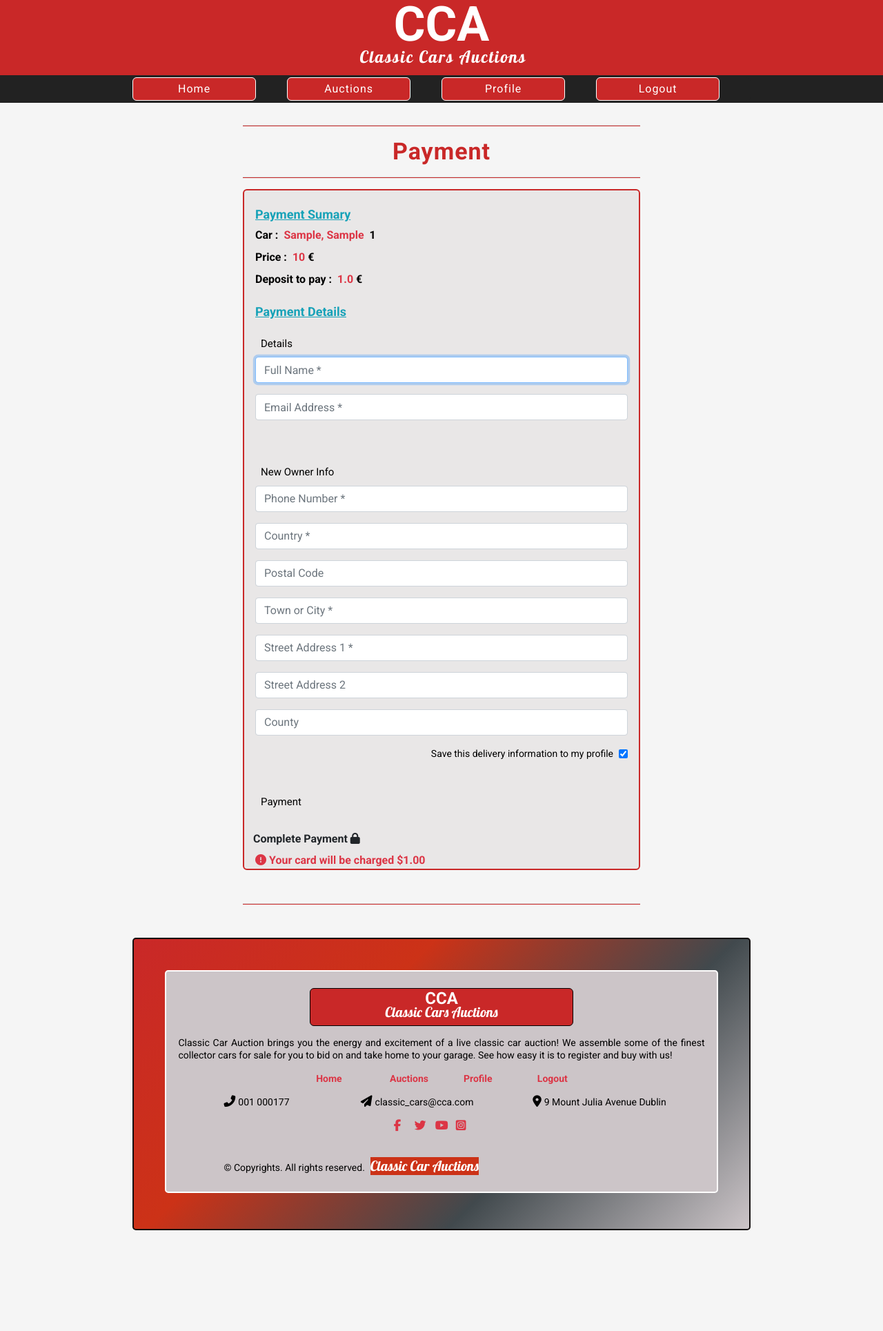
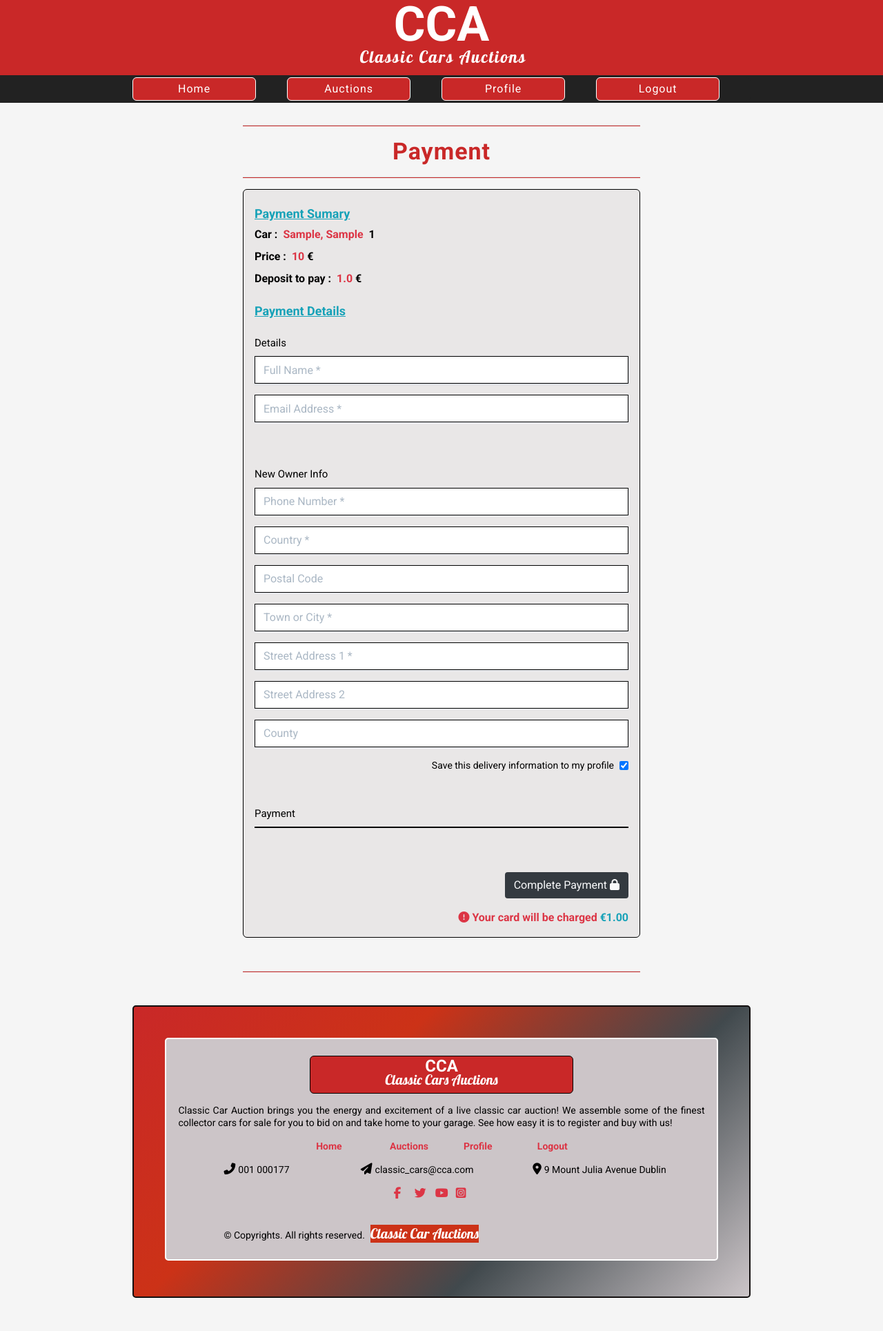
Before and after one commit to Code-Institute-Submissions/classic_cars_auctions, a Django app: page /payment/1 in a window 1280 px wide. Shown: the whole page at 69% size. Before the commit the page ends 1783 px from the top, so only its background shows below. Run offline with Django 3.2, Linux system fonts and the light colour scheme; a user stored in the database is signed in; tables that the repository leaves empty hold one stand-in row (values such as "Sample post"); some libraries are stand-ins or nearby versions.

Commit message:
added stripe elements

```diff
--- a/auctions/templates/auctions/auction_detail.html
+++ b/auctions/templates/auctions/auction_detail.html
@@ -55,7 +55,7 @@
       <div class="col col-10 col-sm-6  offset-1 offset-sm-3 item-sold text-center">
         <h1 class="header text-capitalize">sold for <span class="price">{{ highest_bid_obj.amount }}</span><span class="text-info">€</span></h1>
       </div>
-      <div class="text-center">
+      <div class="text-center mx-5">
         {% if user.is_authenticated %}
         {% if request.user.id == highest_bid_obj.user.id %}
         <p>Congratulations, you won this Auction. The last step to secure your purchase <span class="text-danger text-capitalize">{{ car.make }} , {{ car.model }}</span>  is the payment of a 10% deposit.</p>
--- a/payment/static/payment/css/payment.css
+++ b/payment/static/payment/css/payment.css
@@ -11,7 +11,7 @@
     width: 90%;
     margin: 0 auto;
     background-color: #e9e7e7;
-    border: 2px solid rgb(201, 40, 40);
+    border: 1px solid #000;
     border-radius: 6px;
 }
 
@@ -29,6 +29,46 @@
 .fieldset-label {
     font-size: 20px;
     font-weight: 600;
+}
+
+/* stripe elements */
+
+.StripeElement,
+.stripe-style-input {
+  box-sizing: border-box;
+  height: 40px;
+  padding: 10px 12px;
+  border: 1px solid transparent;
+  border-radius: 0px;
+  background-color: white;
+  box-shadow: 0 1px 3px 0 #e6ebf1;
+  -webkit-transition: box-shadow 150ms ease;
+  transition: box-shadow 150ms ease;
+}
+
+.StripeElement--focus,
+.stripe-style-input:focus,
+.stripe-style-input:active {
+  box-shadow: 0 1px 3px 0 #cfd7df;
+}
+
+.StripeElement--webkit-autofill {
+  background-color: #fefde5 !important;
+}
+
+.stripe-style-input::placeholder {
+    color: #aab7c4;
+}
+
+.fieldset-label {
+    position: relative;
+    right: .5rem;
+}
+
+#payment-form .form-control,
+#card-element {
+    color: #000;
+    border: 1px solid #000;
 }
 
 
--- /dev/null
+++ b/payment/static/payment/js/stripe_elements.js
@@ -0,0 +1,22 @@
+
+var stripe_public_key = $('#id_stripe_public_key').text().slice(1, -1);
+var client_secret = $('#id_client_secret').text().slice(1, -1);
+var stripe = Stripe(stripe_public_key);
+var elements = stripe.elements();
+var style = {
+    base: {
+        color: '#000',
+        fontFamily: '"Helvetica Neue", Helvetica, sans-serif',
+        fontSmoothing: 'antialiased',
+        fontSize: '16px',
+        '::placeholder': {
+            color: '#aab7c4'
+        }
+    },
+    invalid: {
+        color: '#dc3545',
+        iconColor: '#dc3545'
+    }
+};
+var card = elements.create('card', {style: style});
+card.mount('#card-element');
--- a/payment/templates/payment/payment.html
+++ b/payment/templates/payment/payment.html
@@ -18,7 +18,8 @@
     {% for item in winner_bid %}
     <div class="payment-element ml-3 mt-4">
       <h2 class="text-info">Payment Sumary</h2>
-        <p class="mb-2">Car :<span class="text-danger ml-2 mr-1 text-capitalize">{{ item.car.make }}, {{ item.car.model }}</span>
+      <p class="mb-2">Car :<span class="text-danger ml-2 mr-1 text-capitalize">{{ item.car.make }},
+          {{ item.car.model }}</span>
         {{ item.car.firstRegistred }}</p>
       <p class="mb-2">Price :<span class="text-danger ml-2 mr-1">{{item.amount }}</span>€</p>
       <p>Deposit to pay :<span class="text-danger ml-2 mr-1">{{ deposit }}</span>€</p>
@@ -55,9 +56,10 @@
             <!-- Used to display form errors -->
             <div class="mb-3 text-danger" id="card-errors" role="alert"></div>
           </fieldset>
-            <button id="submit-button" class="btn btn-black rounded-0">
-              <span class="font-weight-bold">Complete Payment</span>
-              <span class="icon">
+          <div class="submit-button text-right mt-5 mb-3 mr-3">
+            <button id="submit-button" class="btn bg-dark mb-3">
+              <span class="text-light">Complete Payment</span>
+              <span class="icon text-light">
                 <i class="fas fa-lock"></i>
               </span>
             </button>
@@ -65,8 +67,9 @@
               <span class="icon">
                 <i class="fas fa-exclamation-circle"></i>
               </span>
-              <span>Your card will be charged <strong>${{ deposit|floatformat:2 }}</strong></span>
+              <span>Your card will be charged <strong class="text-info">€{{ deposit|floatformat:2 }}</strong></span>
             </p>
+          </div>
       </div>
       </form>
     </div>
@@ -75,3 +78,10 @@
 </section>
 <hr class="hor-line-home my-5">
 {% endblock %}
+
+{% block postloadjs %}
+    {{ block.super }}
+    {{ stripe_public_key|json_script:"id_stripe_public_key" }}
+    {{ client_secret|json_script:"id_client_secret" }}
+    <script src="{% static 'payment/js/stripe_elements.js' %}"></script>
+{% endblock %}
--- a/payment/views.py
+++ b/payment/views.py
@@ -22,6 +22,8 @@ def payment(request, highest_bid_obj_id):
        'winner_bid': winner_bid,
        'payment_form': payment_form,
        'deposit': deposit,
+       'stripe_public_key': 'pk_test_51KgHIsA2xS5xmfsxSeIRUuMEGtdvUMiDOu6i20EFqkp5s9gcR0WGDQMhWwrbAqMa3oV8hF52GTD5HsRqyVUY7dt200R7AllYsj',
+       'client_secret': 'test client secret',
     }
 
     return render(request, 'payment/payment.html', context)
--- a/templates/base.html
+++ b/templates/base.html
@@ -42,6 +42,8 @@
     <script src="https://stackpath.bootstrapcdn.com/bootstrap/4.4.1/js/bootstrap.min.js"
         integrity="sha384-wfSDF2E50Y2D1uUdj0O3uMBJnjuUD4Ih7YwaYd1iqfktj0Uod8GCExl3Og8ifwB6" crossorigin="anonymous">
     </script>
+    <!-- Stripe -->
+    <script src="https://js.stripe.com/v3/"></script>
     {% endblock %}
 
     {% block extra_js %}
@@ -128,7 +130,7 @@
     {% endblock %}
 
     <footer>
-        <div class="footer-wrapper mb-sm-5 pb-2">
+        <div class="footer-wrapper mb-5 pb-2">
             <div class="footer-container py-4">
                 <div class="row">
                     <div class="col">
```
Lines whose indentation alone changed are shown as unchanged.
